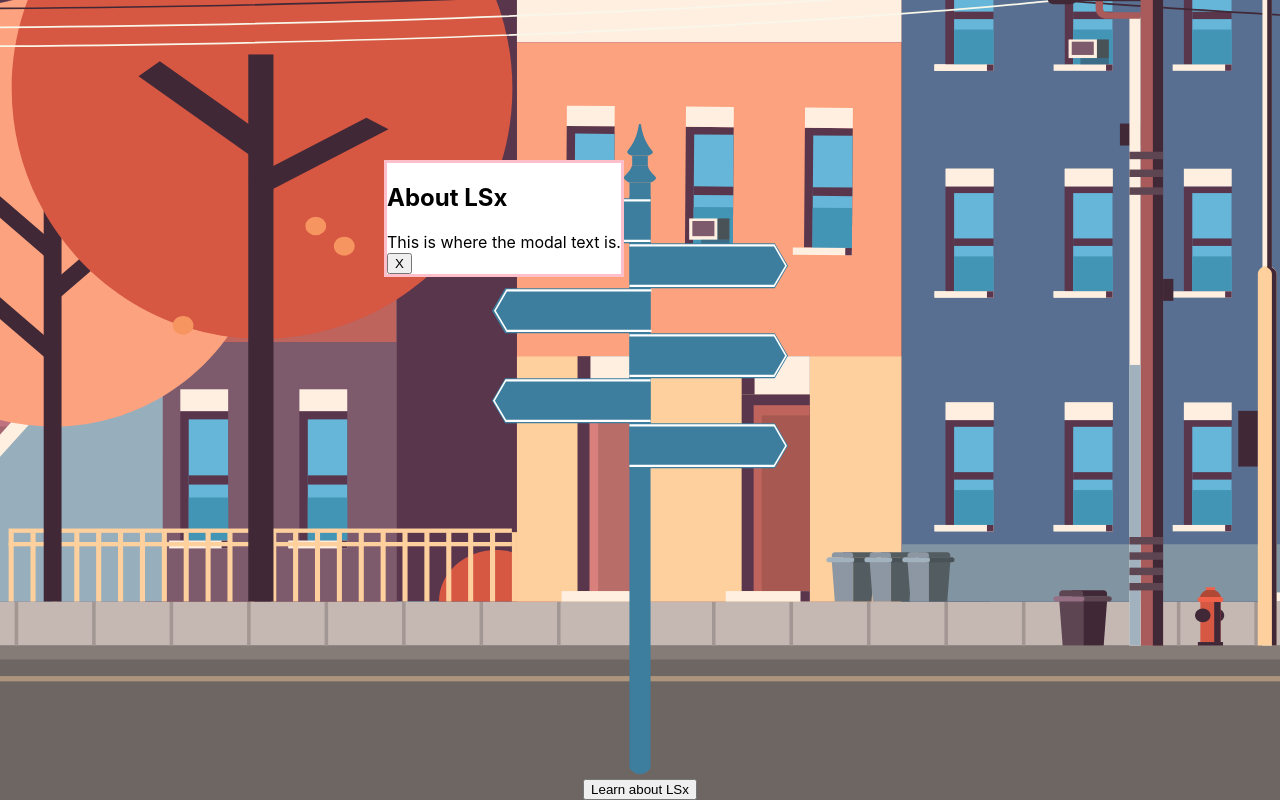
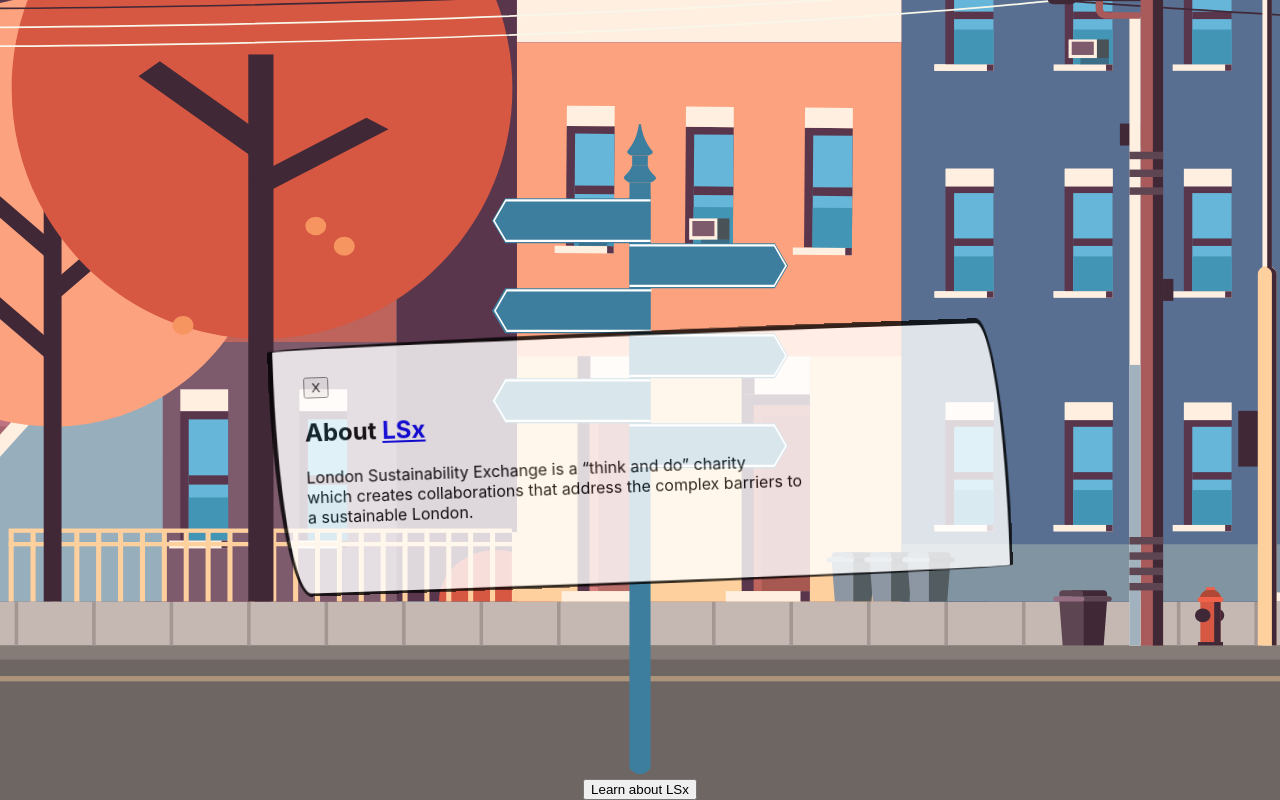
Before and after one commit to bobbysebolao/LSx, a React (Create React App) app in the folder client/: page / in a window 1280 px wide. Both pictures are taken after a click on the button "Learn about LSx". Shown: the part 1579-2379 px from the top of the page. Built offline with nearby package versions, Linux system fonts and the light colour scheme.

Commit message:
styled and positioned modal

```diff
--- a/client/src/App.js
+++ b/client/src/App.js
@@ -1,32 +1,38 @@
-import React from 'react';
-import './App.css';
-import { Clouds, Landing, Modal, OpenModal } from './Components';
-import { BrowserRouter, Route, Switch } from 'react-router-dom';
-import GlobalStyle from './GlobalStyle';
+import React from "react";
+import "./App.css";
+import { Clouds, Landing, Modal, OpenModal } from "./Components";
+import { BrowserRouter, Route, Switch } from "react-router-dom";
+import GlobalStyle from "./GlobalStyle";
 
 function App() {
-
   return (
     <BrowserRouter>
       <GlobalStyle />
-			<div className="App">
+      <div className='App'>
         <Clouds />
         <Landing />
         <OpenModal
-					toggle={(show) => <button onClick={show}>Learn about LSx</button>}
-					content={(hide) => (
+          toggle={show => <button onClick={show}>Learn about LSx</button>}
+          content={hide => (
             <Modal>
-							<h2>About LSx</h2>
-							This is where the modal text is.
+              <button onClick={hide}>X</button>
+              <h2>
+                About <a href='http://www.lsx.org.uk/'>LSx</a>
+              </h2>
+              <p>
+                London Sustainability Exchange is a “think and do” charity
                 <br />
-							<button onClick={hide}>X</button>
+                which creates collaborations that address the complex barriers
+                to
+                <br />a sustainable London.
+              </p>
+              <br />
             </Modal>
           )}
         />
       </div>
     </BrowserRouter>
   );
-
 }
 
 export default App;
--- a/client/src/Components/Modal/Modal.style.js
+++ b/client/src/Components/Modal/Modal.style.js
@@ -1,13 +1,18 @@
-import styled from 'styled-components';
+import styled from "styled-components";
 
 const Modal = styled.section`
-    position: fixed;
-    top: 20%;
-    left: 30%;
-    background-color: white;
-    border: 3px solid pink;
-`
+  padding: 30px;
+  position: fixed;
+  left: 20%;
+  right: 20%;
+  bottom: 25%;
+  background-color: white;
+  margin: 15px;
+  transform: rotate(-2deg);
+  border: 1px solid;
+  border-width: 5px 3px 3px 5px;
+  border-radius: 95% 4% 97% 5%/4% 94% 3% 95%;
+  opacity: 0.8;
+`;
 
-export {
-    Modal
-};
+export { Modal };
```
Also changed, not shown: client/src/Components/Modal/Modal.js (+9 -15 lines). Lines whose indentation alone changed are shown as unchanged.
